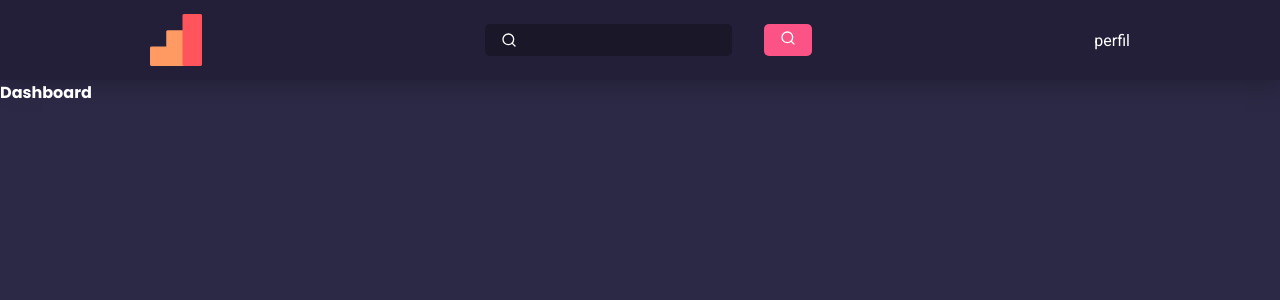
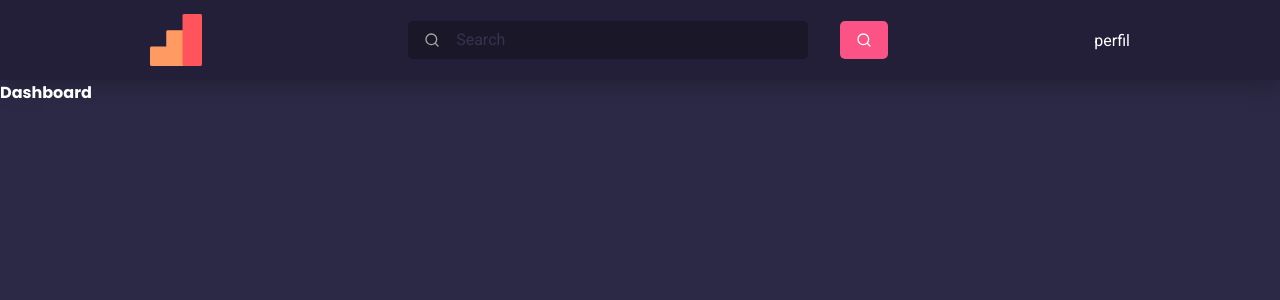
Before and after one commit to gabrieldiasss/instaanalytics, a Next.js app: page /dashboard in a window 1280 px wide. Shown: the top 300 px of the page. Built offline with nearby package versions, Linux system fonts and the light colour scheme.

Commit message:
input search

```diff
--- a/components/Input/index.tsx
+++ b/components/Input/index.tsx
@@ -1,5 +1,7 @@
 import { useState } from 'react'
 import { FiSearch } from 'react-icons/fi'
+import { GrClose } from 'react-icons/gr'
+
 import styles from './styles.module.scss'
 
 export function Input() {
@@ -11,10 +13,37 @@ export function Input() {
     }
 
     return (
-        <div className={styles.inputContainer} >
-            <div className={styles.inputFake} >
-                <FiSearch />
-                <input onFocus={handleSearchFocus} onBlur={handleSearchFocus} type="text" />
+        <div className={styles.inputContainer}>
+            <div className={styles.input} >
+                <div className={styles.inputFake}>
+                    <FiSearch />
+                    <input placeholder='Search' onFocus={handleSearchFocus} onBlur={handleSearchFocus} type="text" />
+                </div>
+
+                {open && (
+                    <div className={styles.recents}>
+
+                        <header>
+                            <span>Recentes</span>
+                            <span className={styles.clear}>Limpar histórico</span>
+                        </header>
+
+                        <li className={styles.dataItem}>
+                            <img src="https://github.com/diego3g.png" alt="" />
+
+                            <div className={styles.dataInfos} >
+
+                                <div>
+                                    <p>Diego Fernandes</p>
+                                    <span>diego3g</span>
+                                </div>
+
+                                <GrClose />
+
+                            </div>
+                        </li>
+                    </div>
+                )}
             </div>
 
             <button><FiSearch /></button>
--- a/components/Input/styles.module.scss
+++ b/components/Input/styles.module.scss
@@ -7,14 +7,69 @@
     button {
         background-color: var(--pink-500);
 
+        display: flex;
+        align-items: center;
+
         margin-left: 1rem;
         padding: 0 1rem;
-        height: 2rem;
+        height: 2.4rem;
         border-radius: 5px;
 
         &:hover {
             filter: brightness(0.95);
         }
+    }
+}
+
+.recents {
+    position: absolute;
+
+    margin-top: 1rem;
+    width: 400px;
+
+    border-radius: 5px;
+    background: var(--blue-900);
+
+    padding: 1rem;
+
+    overflow: hidden;
+    overflow-y: auto;
+
+    header {
+        display: flex;
+        justify-content: space-between;
+        align-items: center;
+
+        .clear {
+            color: var(--pink-500);
+            font-size: 0.8rem;
+            cursor: pointer;
+        }
+    }
+}
+
+.dataItem {
+    display: flex;
+    align-items: center;
+    gap: 16px;
+    cursor: pointer;
+
+    margin-top: 2rem;
+
+    span {
+        font-size: 1rem;
+        color: var(--white);
+
+        filter: brightness(0.70);
+        font-weight: 400;
+    }
+
+
+
+    img {
+        width: 45px;
+        height: 45px;
+        border-radius: 50%;
     }
 }
 
@@ -24,19 +79,40 @@
     align-items: center;
 
     background-color: var(--blue-900);
+    padding: 0 1rem;
+    height: 2.4rem;
+    border-radius: 5px;
 
-    padding: 0 1rem;
 
-    height: 2rem;
+    width: 400px;
 
-    border-radius: 5px;
+    svg {
+        filter: brightness(0.65);
+    }
 
     input {
         background: none;
         border: 0;
         outline: 0;
         padding-left: 1rem;
+
+        color: var(--white);
+        filter: brightness(0.90);
+
+        &::-webkit-input-placeholder { /* Edge */
+            color: var(--blue-400);
+          }
     }
+}
 
+.dataInfos {
+    display: flex;
+    align-items: center;
+    justify-content: space-between;
+    flex: 1;
 
+    svg {
+        font-size: 1.4rem;
+        color: aqua;
+    }
 }
```
Also changed, not shown: pages/index.tsx (+8 -4 lines).
